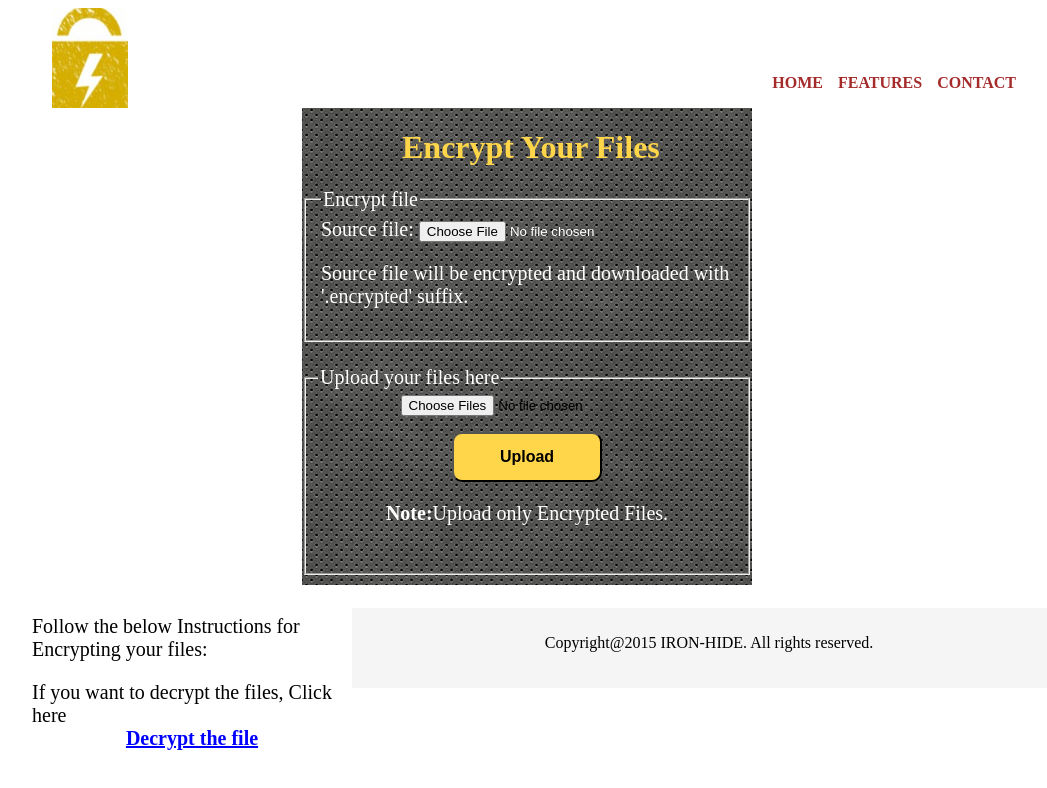
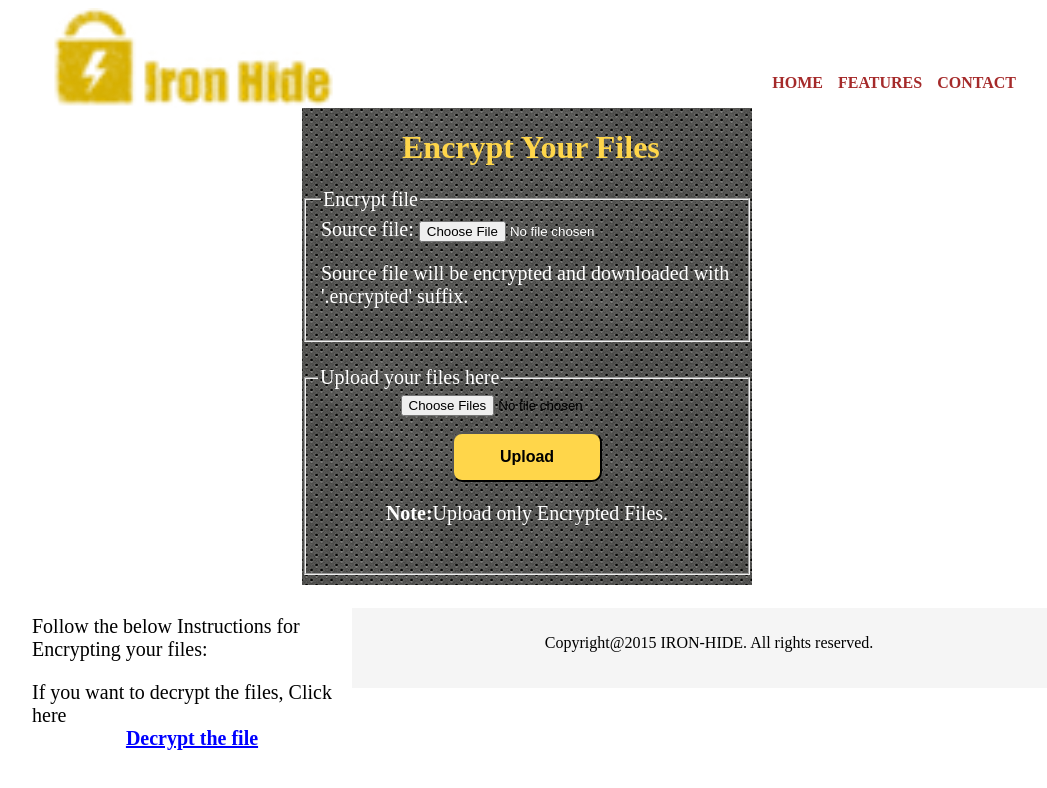
Before and after one commit to Manisankarsarma/ICT_Final, a plain HTML site: page Encryption.html in a window 1280 px wide. Shown: the whole page, without its empty margins (106-1153 px from the left). Drawn offline with Linux system fonts and the light colour scheme; files whose address does not match are found by name.

Commit message:
changed encryp code

```diff
--- a/Encryption.html
+++ b/Encryption.html
@@ -98,7 +98,7 @@
         <div id="container">
 
             <header>
-                <img src="Images/ma.jpg" style="height:100px; margin-left:50px">
+                <img src="Images/logo1.png" style="height:100px; margin-left:50px">
                 <div class="nav">
                     <ul>
 
```
